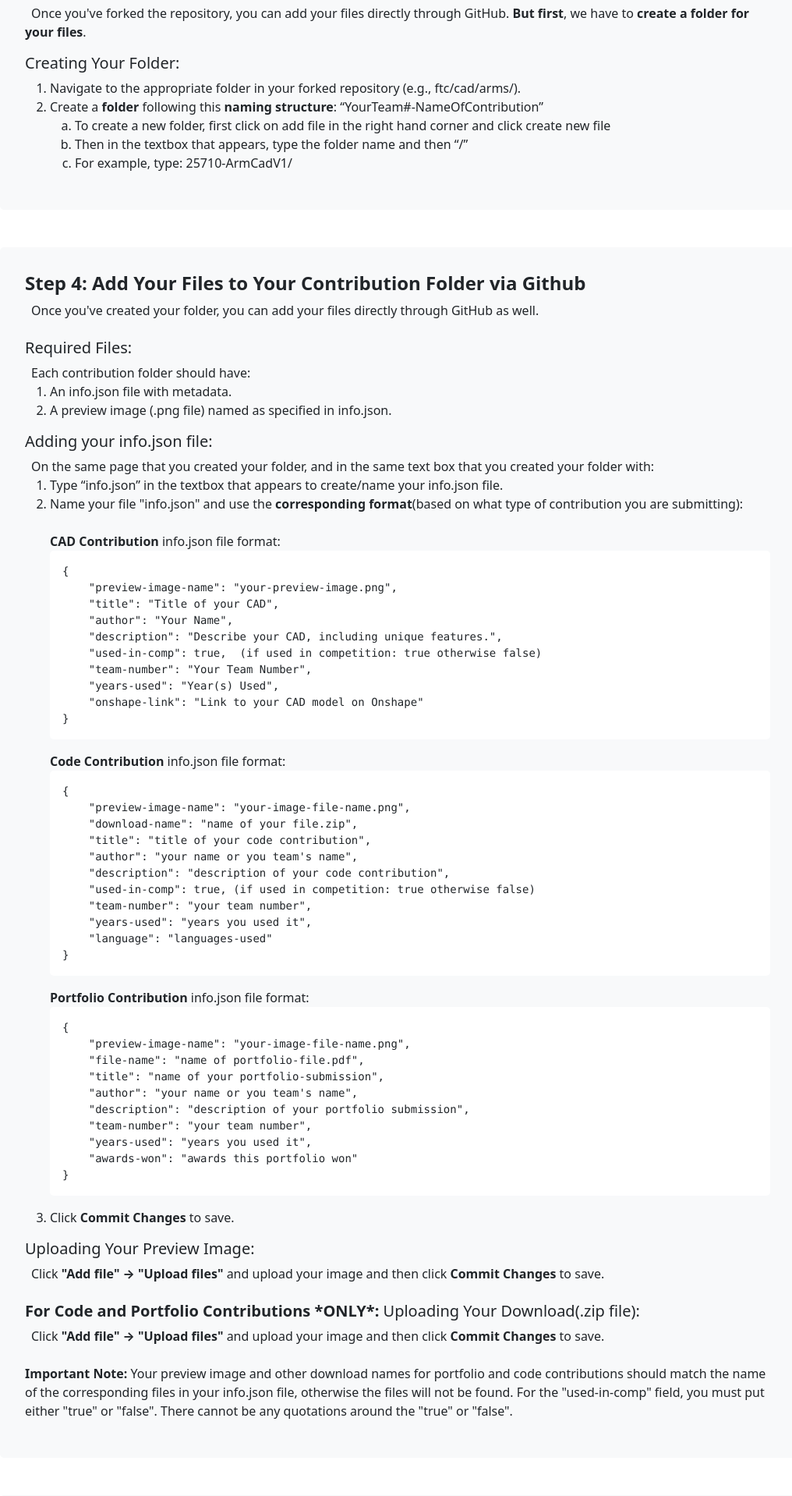
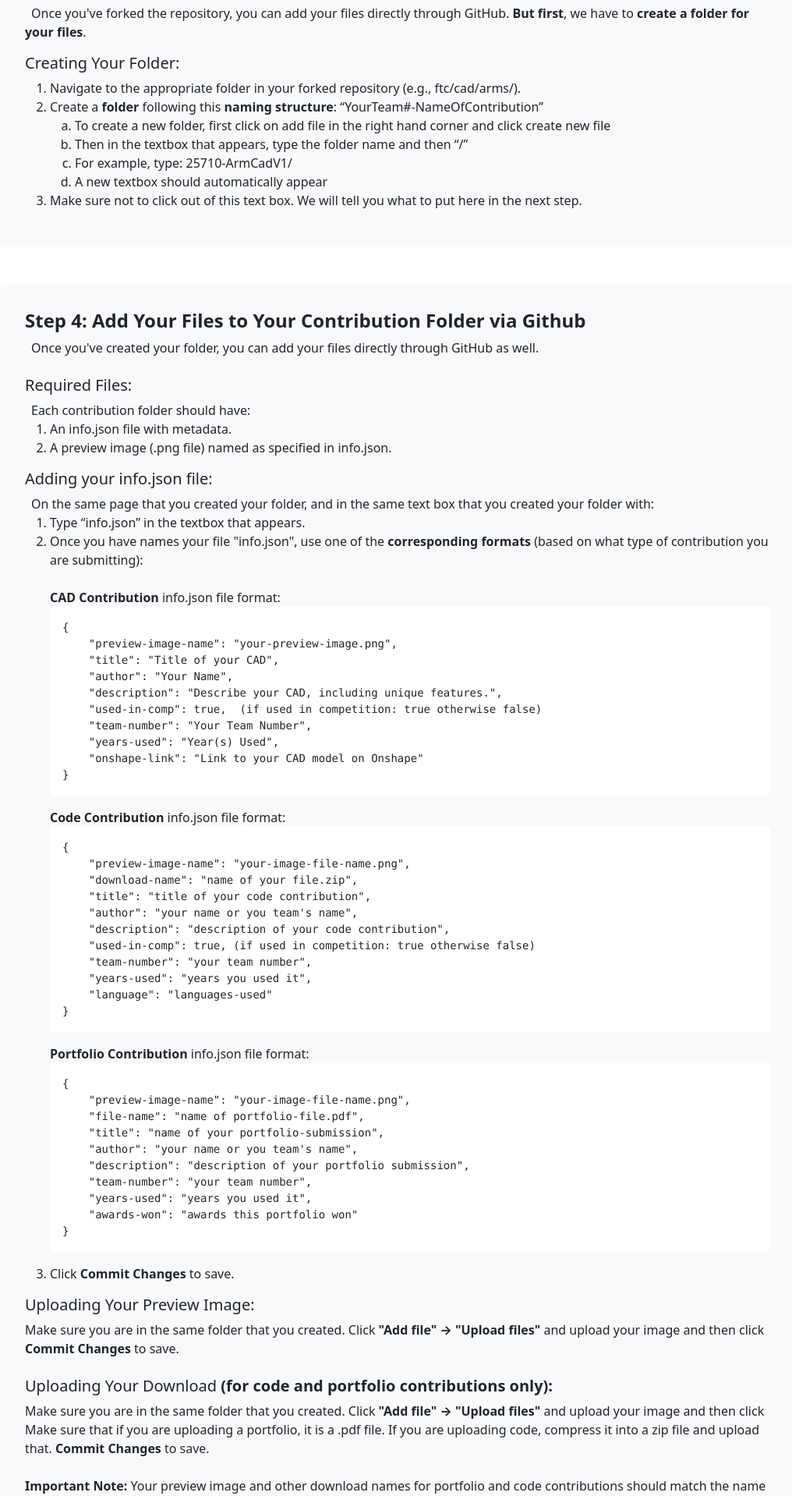
Before and after one commit to AlpineRobotics25710/OpenVault, a Flask app: page /contribute in a window 1280 px wide. Shown: the part 893-2811 px from the top of the page at 78% size, without its empty margins (130-1146 px from the left). Run offline with Flask 3, Linux system fonts and the light colour scheme; some libraries are stand-ins or nearby versions.

Commit message:
Update contribute.html

```diff
--- a/templates/ftc/contribute.html
+++ b/templates/ftc/contribute.html
@@ -50,7 +50,9 @@
                     <li>To create a new folder, first click on add file in the right hand corner and click create new file</li>
                     <li>Then in the textbox that appears, type the folder name and then “/”</li>
                     <li>For example, type: 25710-ArmCadV1/</li>
+                    <li>A new textbox should automatically appear</li>
                 </ol>
+                <li>Make sure not to click out of this text box. We will tell you what to put here in the next step.</li>
             </ol>
         </div>
 
@@ -68,8 +70,8 @@
             &ensp;On the same page that you created your folder, and in the same text box that you created your folder
             with:
             <ol>
-                <li>Type “info.json” in the textbox that appears to create/name your info.json file.</li>
-                <li>Name your file "info.json" and use the <strong>corresponding format</strong>(based on what type of
+                <li>Type “info.json” in the textbox that appears.</li>
+                <li>Once you have names your file "info.json", use one of the <strong>corresponding formats</strong> (based on what type of
                     contribution you are submitting):
                 </li>
 
@@ -115,13 +117,14 @@
                 <li>Click <strong>Commit Changes</strong> to save.</li>
             </ol>
             <h5>Uploading Your Preview Image:</h5>
-            &ensp;Click <strong>"Add file" → "Upload files"</strong> and upload your image and then click <strong>Commit
+            Make sure you are in the same folder that you created. Click <strong>"Add file" → "Upload files"</strong> and upload your image and then click <strong>Commit
             Changes</strong> to save.
             <br>
             <br>
-            <h5><strong>For Code and Portfolio Contributions *ONLY*:</strong> Uploading Your Download(.zip file):</h5>
-            &ensp;Click <strong>"Add file" → "Upload files"</strong> and upload your image and then click <strong>Commit
-            Changes</strong> to save.
+            <h5>Uploading Your Download <strong>(for code and portfolio contributions only):</strong></h5>
+            Make sure you are in the same folder that you created. Click <strong>"Add file" → "Upload files"</strong> and upload your image and then click
+            Make sure that if you are uploading a portfolio, it is a .pdf file. If you are uploading code, compress it into a zip file and upload that.
+            <strong>Commit Changes</strong> to save.
             <br>
             <br>
             <p>
```
